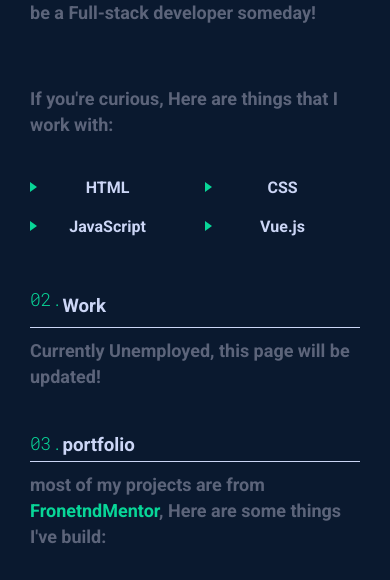
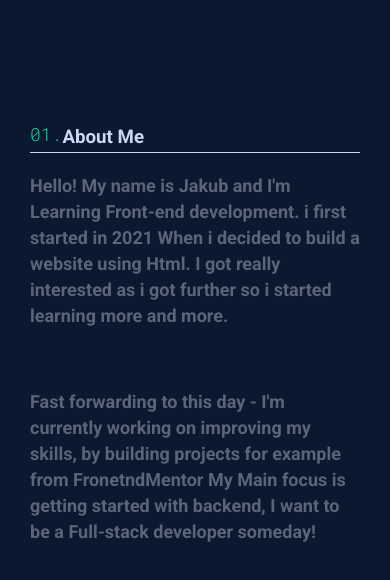
Before and after one commit to JustKooba/Personal-website, a Vue app: page / in a window 390 px wide. Shown: the part 1338-1918 px from the top of the page. Built offline with nearby package versions, Linux system fonts and the light colour scheme.

Commit message:
Completed mobile design

```diff
--- a/src/App.vue
+++ b/src/App.vue
@@ -22,12 +22,12 @@
         <li>
           <p class="green">03</p>
 
-          <p class="menu-p">Portfolio</p>
+          <p class="menu-p" @click="scrollToPortfolio">Portfolio</p>
         </li>
         <li>
           <p class="green">04</p>
 
-          <p class="menu-p">Contact</p>
+          <p class="menu-p" @click="scrollToContact">Contact</p>
         </li>
       </div>
     </div>
@@ -45,7 +45,8 @@
         </p>
       </div>
       <button class="check">Check Out My Projects!</button>
-
+    </div>
+    <div class="bottom-section">
       <div class="about" ref="about">
         <div class="about-header">
           <p class="green">01.</p>
@@ -84,7 +85,7 @@
           <p class="desc">Currently Unemployed, this page will be updated!</p>
         </div>
       </div>
-      <div class="portfolio">
+      <div class="portfolio" ref="portfolio">
         <div class="portfolio-header">
           <p class="green">03.</p>
           <h3>portfolio</h3>
@@ -99,10 +100,39 @@
             <a href="https://charming-snickerdoodle-41f457.netlify.app/">
               <h4>Tip Calculator App</h4>
             </a>
-            <img src="./assets/image.png" alt="" />
+            <img src="./assets/image.png" />
+          </div>
+          <div class="project-two">
+            <a href="https://celebrated-malasada-d91691.netlify.app/"
+              ><h4>Advice Generator App</h4></a
+            >
+            <img src="./assets/image2.png" />
+          </div>
+          <div class="project-three">
+            <a href="https://monumental-melba-18241f.netlify.app/"
+              ><h4>Time tracker dashboard</h4></a
+            >
+            <img src="./assets/image3.png" />
           </div>
         </div>
       </div>
+      <div class="contact" ref="contact">
+        <div class="contact-header">
+          <p class="green">04.</p>
+          <h3>Contact</h3>
+        </div>
+        <p class="desc">
+          Want to get in touch? Just message me on one of those platforms:
+        </p>
+        <ul class="contact-ul">
+          <li>Discord: JustKooba#2707</li>
+          <li>GMail: justkooba@gmail.com</li>
+        </ul>
+      </div>
+    </div>
+    <div class="footer">
+      Built by justkooba, inspired by
+      <a href="https://brittanychiang.com/#contact"> Brittany Chiang</a>
     </div>
   </main>
 </template>
@@ -144,6 +174,22 @@ export default {
         behavior: "smooth",
       });
     },
+    scrollToPortfolio() {
+      const portfolio = this.$refs.portfolio;
+      this.menuConDisplay = "none";
+      window.scrollTo({
+        top: portfolio.offsetTop,
+        behavior: "smooth",
+      });
+    },
+    scrollToContact() {
+      const contact = this.$refs.contact;
+      this.menuConDisplay = "none";
+      window.scrollTo({
+        top: contact.offsetTop,
+        behavior: "smooth",
+      });
+    },
   },
   mounted() {
     window.addEventListener("scroll", this.closeMenuOnScroll);
@@ -176,6 +222,10 @@ body {
   display: flex;
   flex-direction: column;
   justify-content: center;
+}
+
+.bottom-section {
+  padding: 30px;
 }
 
 h2 {
@@ -238,7 +288,6 @@ header {
   display: flex;
   justify-content: space-between;
   padding: 15px 30px;
-  margin-bottom: 450px;
 }
 
 .pfp {
@@ -302,41 +351,36 @@ a {
   transition: ease-in-out 0.3s;
 }
 
+.about-header {
+  margin-top: 500px;
+}
+
 .about-header,
 .work-header,
-.portfolio-header {
+.portfolio-header,
+.contact-header {
   display: flex;
   flex-direction: row;
   align-items: center;
   border-bottom: 1px solid #ccd6f6;
-  position: relative;
-  top: 300px;
+  margin-bottom: 20px;
 }
 
 .about-header .green,
-.work-header {
+.work-header,
+.contact-header .green {
   margin-bottom: 0;
 }
 
 .about-header .green,
 .work-header .green,
-.portfolio-header .green h3 {
-  margin-bottom: 15px;
-}
-
-.about-desc {
-  position: relative;
-  top: 330px;
+.portfolio-header .green,
+.contact-header .green h3 {
+  margin-bottom: 5px;
 }
 
 .work-desc {
-  position: relative;
-  top: 380px;
-}
-
-.portfolio-desc {
-  position: relative;
-  top: 370px;
+  margin-top: 20px;
 }
 
 h4 {
@@ -356,6 +400,7 @@ h4:hover {
   text-align: center;
   color: #ccd6f6;
   margin-top: -30px;
+  margin-bottom: 30px;
 }
 
 .tech li {
@@ -377,13 +422,37 @@ h4:hover {
 
 .work-header {
   display: flex;
-  position: relative;
-  top: 370px;
 }
 
 .portfolio-header {
   display: flex;
-  position: relative;
-  top: 360px;
+}
+
+.project-two {
+  margin-top: 30px;
+}
+
+.project-three {
+  margin-top: 30px;
+}
+
+.contact li {
+  color: #ccd6f6;
+  display: flex;
+  flex-direction: column;
+  justify-content: center;
+  align-items: center;
+}
+
+.footer {
+  display: flex;
+  justify-content: center;
+  align-content: center;
+  text-align: center;
+  color: #ccd6f6;
+}
+
+.footer a {
+  margin-left: 5px;
 }
 </style>
```
